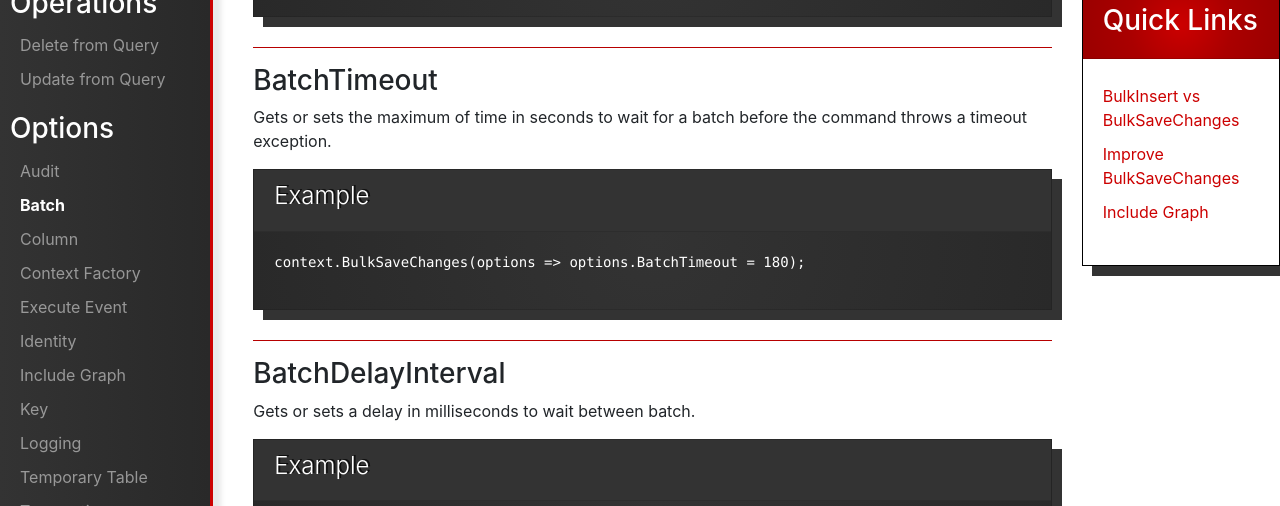
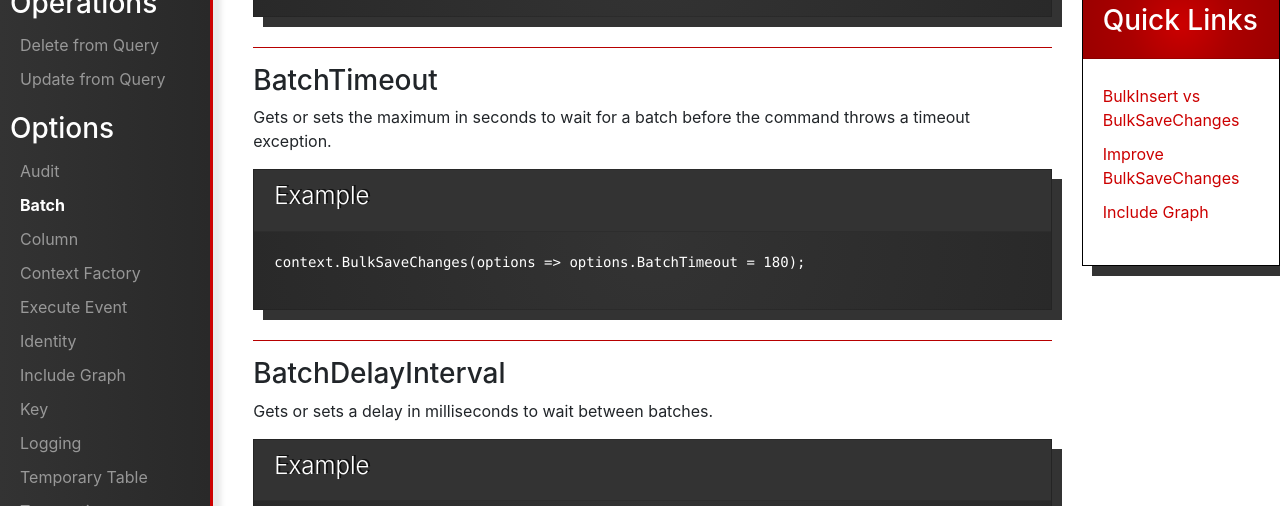
Before and after one commit to zzzprojects/EntityFramework-Extensions, a Jekyll site: the page built from docs/pages/api/options-summary/options-batch.md, in a window 1280 px wide and 900 px high, scrolled down 329 px. Shown: the part 153-659 px from the top of the window. Built offline with Jekyll 4.4.1, drawn with Linux system fonts in a browser that asks for light colours; nearby versions of some CDN libraries; our own code applies the rules of GitHub Pages for plain Markdown files.

Commit message:
Update options-batch.md

```diff
--- a/docs/pages/api/options-summary/options-batch.md
+++ b/docs/pages/api/options-summary/options-batch.md
@@ -13,7 +13,7 @@ context.BulkSaveChanges(options => options.BatchSize = 1000);
 ---
 
 ### BatchTimeout
-Gets or sets the maximum of time in seconds to wait for a batch before the command throws a timeout exception.
+Gets or sets the maximum in seconds to wait for a batch before the command throws a timeout exception.
 
 {% include template-example.html %}
 {% highlight csharp %}
@@ -23,7 +23,7 @@ context.BulkSaveChanges(options => options.BatchTimeout = 180);
 ---
 
 ### BatchDelayInterval
-Gets or sets a delay in milliseconds to wait between batch.
+Gets or sets a delay in milliseconds to wait between batches.
 
 {% include template-example.html %}
 {% highlight csharp %}
```
